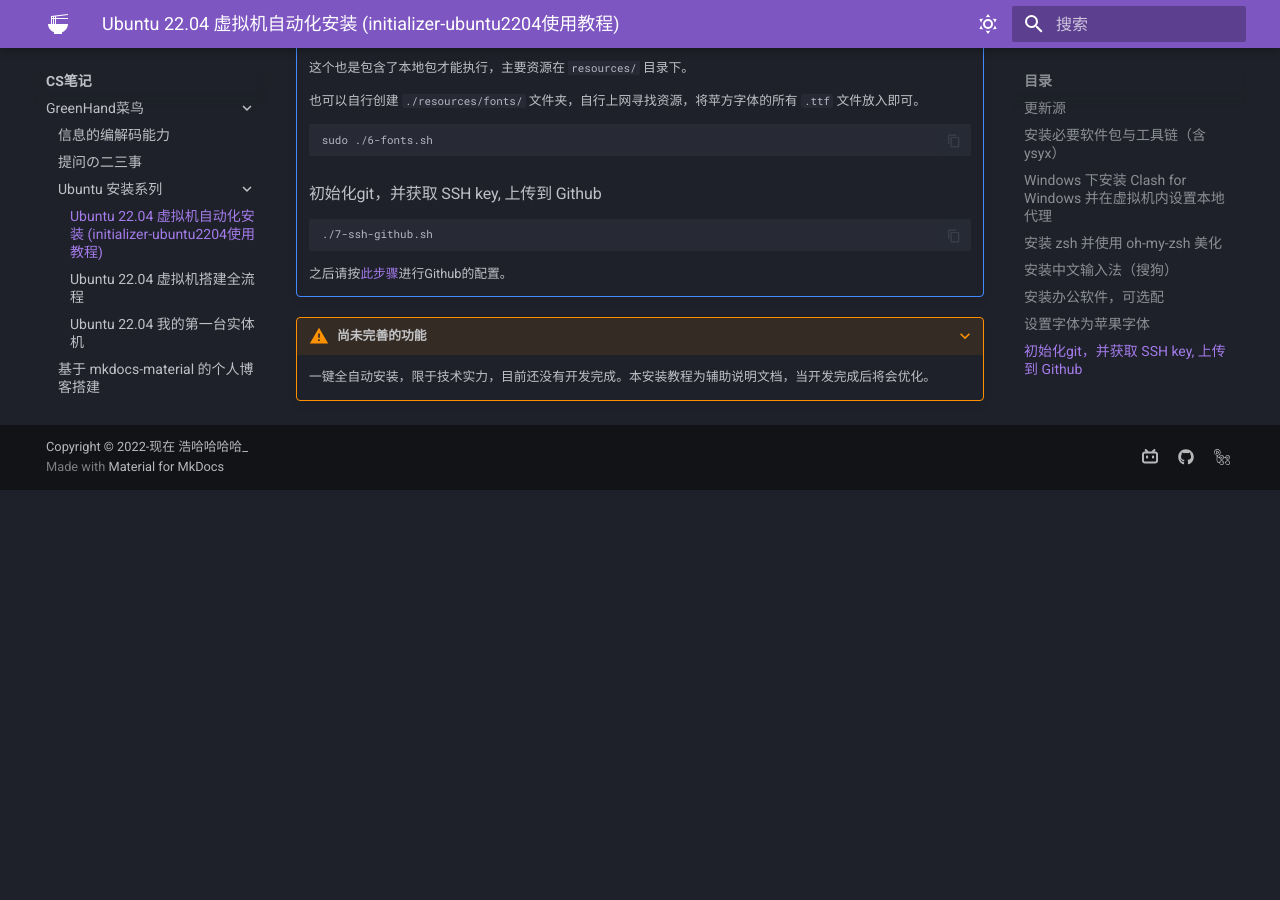
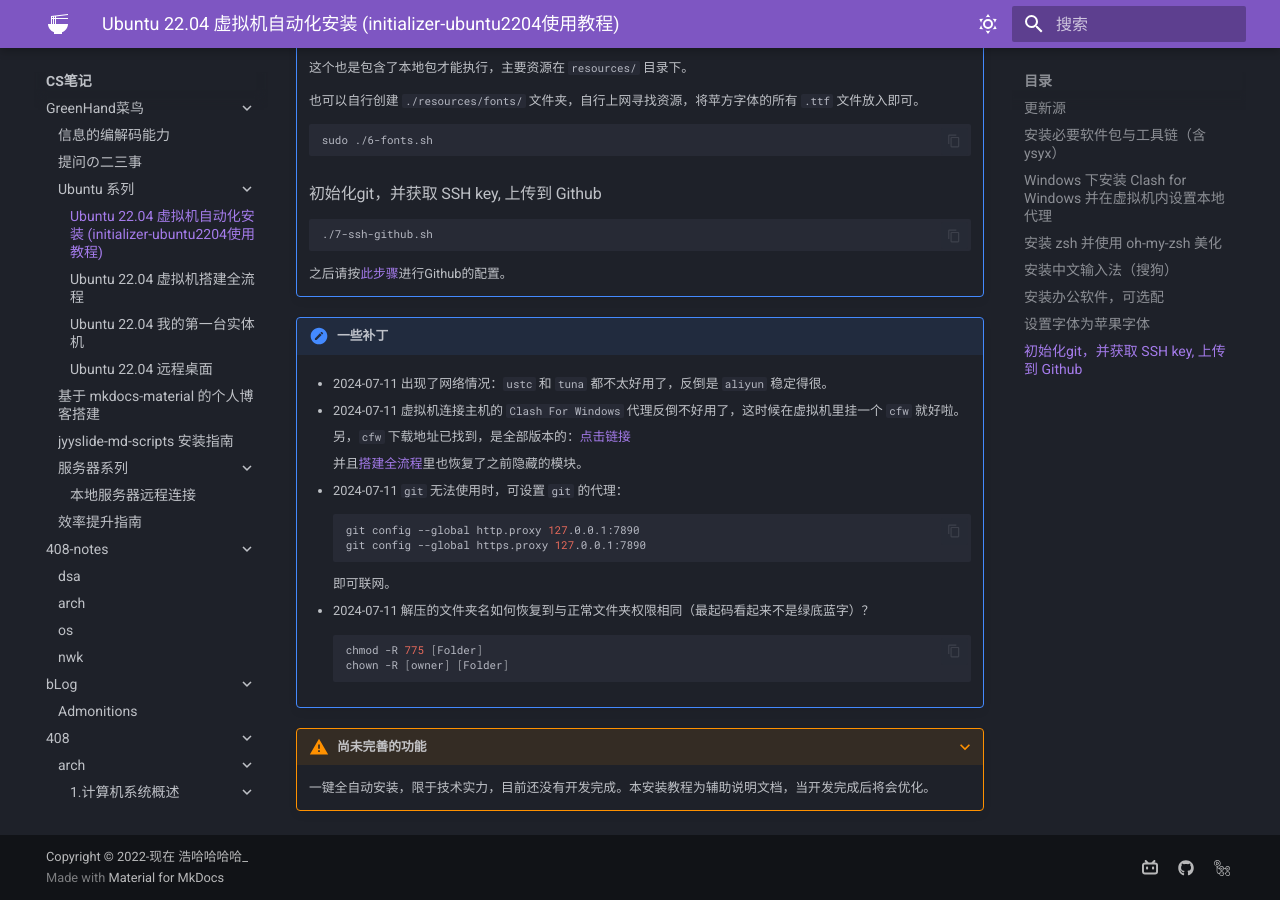
Before and after one commit to Haohahahaha/cs, an MkDocs documentation site: the page built from docs/greenhand/initializer-ubuntu2204/install.md, in a window 1280 px wide and 900 px high, scrolled down 2085 px. Built offline with MkDocs 1.6.1 and Material for MkDocs 9.7.7, drawn with Linux system fonts in a browser that asks for light colours; before the commit the page ends 2575 px from its top, so only the background shows below that.

Commit message:
2024-07-12_22:03:45 update

````diff
--- a/docs/greenhand/initializer-ubuntu2204/install.md
+++ b/docs/greenhand/initializer-ubuntu2204/install.md
@@ -83,7 +83,7 @@
 	sudo ./4-SogouInputMethod-1.sh
 	```
 
-	根据脚本最后一行的提示，设置系统的语言设置，[启用Fcitx 4](http://cs.haohaha.cn/greenhand/Ubuntu2204-greenhad/Ubuntu2204-greenhand/#open-fcitx)
+	根据脚本最后一行的提示，设置系统的语言设置，[启用Fcitx 4](http://cs.haohaha.cn/greenhand/Ubuntu2204-greenhand/Ubuntu2204-greenhand/#open-fcitx)
 
 	执行第二条脚本
 
@@ -119,6 +119,34 @@
 
 	之后请按[此步骤](https://cs.haohaha.cn/greenhand/Blog-intialization/blog-init/#ssh-key-github)进行Github的配置。
 
+!!! note "一些补丁"
+
+	- 2024-07-11 出现了网络情况：`ustc` 和 `tuna` 都不太好用了，反倒是 `aliyun` 稳定得很。
+
+	- 2024-07-11 虚拟机连接主机的 `Clash For Windows` 代理反倒不好用了，这时候在虚拟机里挂一个 `cfw` 就好啦。
+
+		另，`cfw` 下载地址已找到，是全部版本的：[点击链接](https://archive.org/download/clash_for_windows_pkg)
+
+		并且[搭建全流程](../Ubuntu2204-greenhand/Ubuntu2204-greenhand.md)里也恢复了之前隐藏的模块。
+
+	- 2024-07-11 `git` 无法使用时，可设置 `git` 的代理：
+
+		``` bash
+		git config --global http.proxy 127.0.0.1:7890
+		git config --global https.proxy 127.0.0.1:7890
+		```
+
+		即可联网。
+
+	- 2024-07-11 解压的文件夹名如何恢复到与正常文件夹权限相同（最起码看起来不是绿底蓝字）？
+
+		``` bash
+		chmod -R 775 [Folder]
+		chown -R [owner] [Folder]
+		```
+
+
+
 ???+ warning "尚未完善的功能"
 
 	一键全自动安装，限于技术实力，目前还没有开发完成。本安装教程为辅助说明文档，当开发完成后将会优化。
--- a/mkdocs.yml
+++ b/mkdocs.yml
@@ -45,10 +45,11 @@
     - GreenHand菜鸟:
       - 信息的编解码能力: greenhand/de-en-code/de-en-code-info.md
       - 提问の二三事: greenhand/ask-question-zbt/ask-zbt.md
-      - Ubuntu 安装系列:
+      - Ubuntu 系列:
         - Ubuntu 22.04 虚拟机自动化安装 (initializer-ubuntu2204使用教程): greenhand/initializer-ubuntu2204/install.md
         - Ubuntu 22.04 虚拟机搭建全流程: greenhand/Ubuntu2204-greenhand/Ubuntu2204-greenhand.md
         - Ubuntu 22.04 我的第一台实体机: greenhand/Ubuntu2204-myFirstPhysicalLinuxMachine/U2204-mFPLM.md
+        - Ubuntu 22.04 远程桌面: greenhand/Ubuntu-Remote-Desktop/URD.md
       - 基于 mkdocs-material 的个人博客搭建: greenhand/initializer-material-blog/blog-init.md
       - jyyslide-md-scripts 安装指南: greenhand/jyyslide-md-script/install.md
       - 服务器系列:
````
Also changed, not shown: docs/greenhand/Ubuntu-Remote-Desktop/URD.md (added, +45 -0 lines), docs/greenhand/Ubuntu2204-greenhand/Ubuntu2204-greenhand.md (+2 -2 lines), docs/greenhand/Ubuntu-Remote-Desktop/01.png (added).
